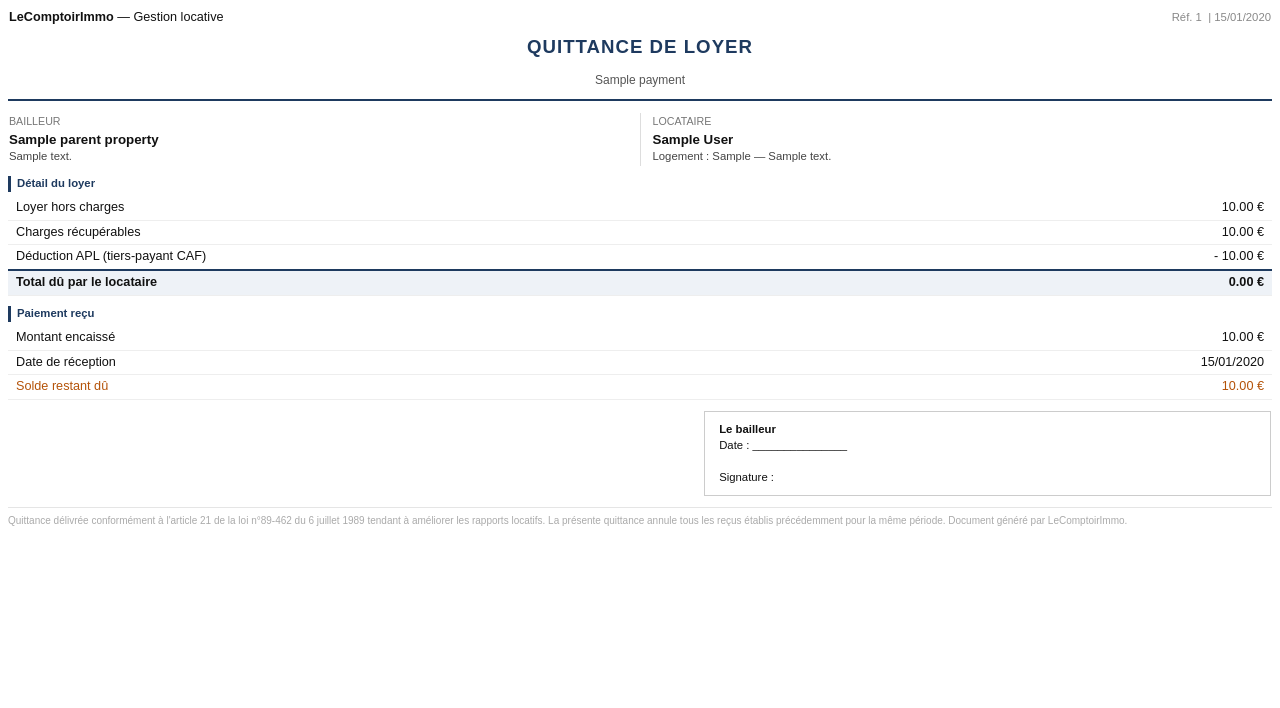
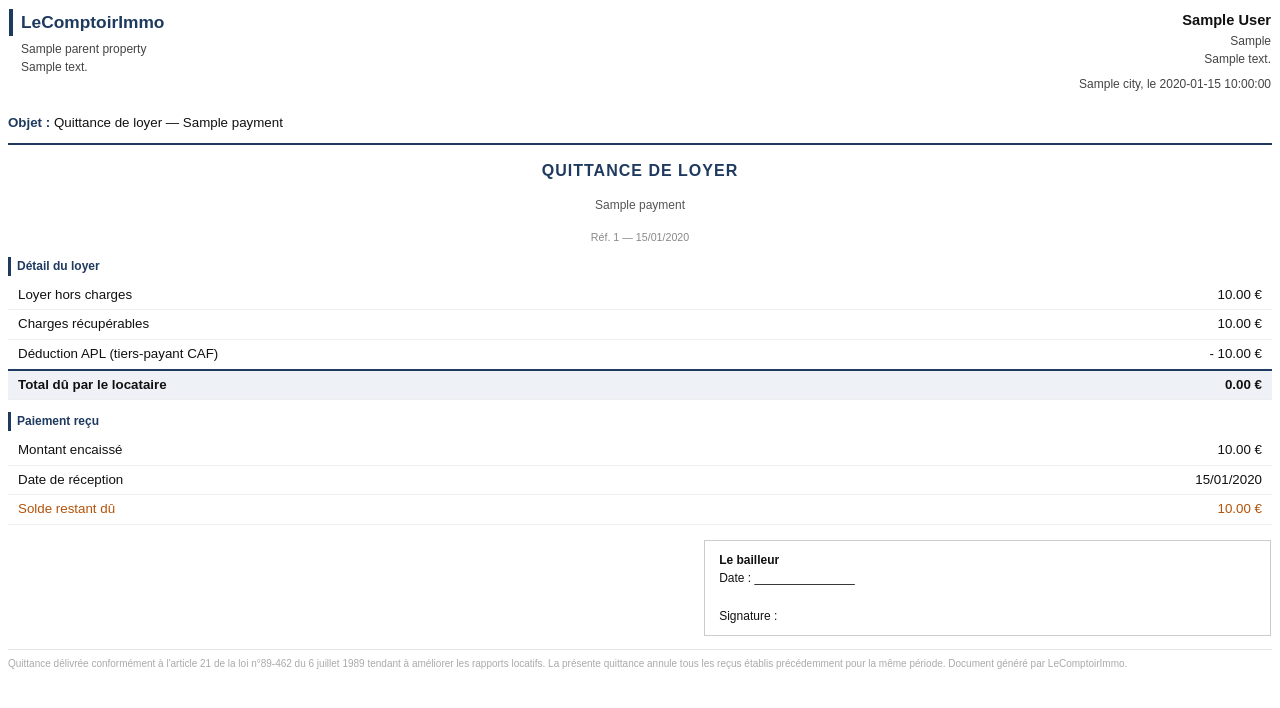
Before and after one commit to service-lecomptoir/LeComptoirImmo, a Python web app: template backend/app/templates/quittance.html.j2 in a window 1280 px wide. Shown: the top 708 px of the page. Run offline with Jinja, Linux system fonts and the light colour scheme; the template is opened without the code that fills it: most values are stand-ins (such as "Sample title", 1, 10 or a date in 2020).

Commit message:
feat(templates): format lettre française pour avis d''échéance et quittance
- Logo + expéditeur en haut à gauche, destinataire en haut à droite (gras)
- Ville et date du jour à droite, objet aligné à gauche
- Plus d''espacement (marges 2cm x 2.5cm, line-height 1.55, padding cellules)
- Ajout variable today (date FR) dans les contextes pdf_service et payments
- Suppression du fond blanc en en-tête, design épuré une page A4

```diff
--- a/backend/app/templates/quittance.html.j2
+++ b/backend/app/templates/quittance.html.j2
@@ -3,66 +3,90 @@
 <head>
   <meta charset="UTF-8">
   <style>
-    @page { size: A4; margin: 1.5cm 2cm; }
-    body { font-family: Arial, sans-serif; font-size: 9.5pt; color: #111; line-height: 1.4; }
+    @page { size: A4; margin: 2cm 2.5cm; }
+    body { font-family: Arial, sans-serif; font-size: 10pt; color: #111; line-height: 1.55; }
     table { width: 100%; border-collapse: collapse; }
-    h1 { font-size: 14pt; text-align: center; text-transform: uppercase; letter-spacing: 1px; margin: 6px 0 2px 0; color: #1e3a5f; }
-    .subtitle { text-align: center; font-size: 9pt; color: #555; margin-bottom: 10px; }
-    hr { border: none; border-top: 2px solid #1e3a5f; margin: 8px 0 12px 0; }
-    .ref-line { font-size: 8.5pt; color: #888; }
-    .lbl { font-size: 8pt; color: #777; text-transform: uppercase; margin-bottom: 2px; }
-    .pname { font-weight: bold; font-size: 10pt; }
-    .pdetail { font-size: 8.5pt; color: #444; }
-    .sec { font-size: 8.5pt; font-weight: bold; color: #1e3a5f; border-left: 3px solid #1e3a5f; padding-left: 6px; margin: 10px 0 4px 0; }
-    .amt td { padding: 3px 8px; border-bottom: 1px solid #eee; font-size: 9.5pt; }
+
+    /* ── En-tête lettre ── */
+    .logo-name { font-size: 13pt; font-weight: bold; color: #1e3a5f; border-left: 4px solid #1e3a5f; padding-left: 8px; }
+    .sender-info { font-size: 9pt; color: #444; padding-left: 12px; margin-top: 4px; }
+    .recipient-name { font-size: 11pt; font-weight: bold; color: #111; text-align: right; }
+    .recipient-info { font-size: 9pt; color: #444; text-align: right; }
+    .city-date { font-size: 9pt; color: #444; text-align: right; margin-top: 6px; }
+
+    /* ── Objet ── */
+    .objet { font-size: 10pt; margin-top: 18px; margin-bottom: 4px; }
+    .objet strong { color: #1e3a5f; }
+
+    hr { border: none; border-top: 2px solid #1e3a5f; margin: 10px 0 14px 0; }
+
+    /* ── Titre centré ── */
+    h1 { font-size: 12pt; text-align: center; text-transform: uppercase; letter-spacing: 1px; color: #1e3a5f; margin: 0 0 4px 0; }
+    .subtitle { text-align: center; font-size: 9pt; color: #555; margin-bottom: 14px; }
+    .ref-line { text-align: center; font-size: 8pt; color: #888; margin-bottom: 12px; }
+
+    /* ── Tableaux montants ── */
+    .sec { font-size: 9pt; font-weight: bold; color: #1e3a5f; border-left: 3px solid #1e3a5f; padding-left: 6px; margin: 12px 0 5px 0; }
+    .amt td { padding: 4px 10px; border-bottom: 1px solid #eee; font-size: 10pt; }
     .amt td.r { text-align: right; }
     .amt tr.tot td { font-weight: bold; background: #eef2f7; border-top: 2px solid #1e3a5f; }
-    .paid { background: #dcfce7; color: #166534; font-weight: bold; padding: 5px 10px; margin: 8px 0; font-size: 9.5pt; }
-    .partial { background: #fef9c3; color: #b45309; font-weight: bold; padding: 5px 10px; margin: 8px 0; font-size: 9.5pt; }
-    .sign-box { border: 1px solid #ccc; padding: 10px 14px; font-size: 8.5pt; }
-    .legal { font-size: 7.5pt; color: #aaa; margin-top: 10px; border-top: 1px solid #e5e5e5; padding-top: 6px; }
+
+    /* ── Statut paiement ── */
+    .paid { background: #dcfce7; color: #166534; font-weight: bold; padding: 6px 10px; margin: 10px 0; font-size: 10pt; text-align: center; }
+    .partial { background: #fef9c3; color: #b45309; font-weight: bold; padding: 6px 10px; margin: 10px 0; font-size: 10pt; text-align: center; }
+
+    /* ── Signature ── */
+    .sign-box { border: 1px solid #ccc; padding: 10px 14px; font-size: 9pt; }
+
+    /* ── Pied ── */
+    .legal { font-size: 7.5pt; color: #aaa; margin-top: 12px; border-top: 1px solid #e5e5e5; padding-top: 6px; }
   </style>
 </head>
 <body>
 
-  <table>
+  <!-- ── En-tête lettre (logo gauche / destinataire droite) ── -->
+  <table style="margin-bottom: 14px;">
     <tr>
-      <td><strong>LeComptoirImmo</strong> — Gestion locative</td>
-      <td style="text-align:right;" class="ref-line">
-        Réf.&nbsp;{{ payment.id | string | truncate(8, end='') }}
-        &nbsp;|&nbsp;{{ payment.updated_at.strftime('%d/%m/%Y') }}
+      <td style="width: 52%; vertical-align: top; padding-right: 16px;">
+        <div class="logo-name">LeComptoirImmo</div>
+        <div class="sender-info">
+          {% if payment.lease and payment.lease.parent_property %}
+          {{ payment.lease.parent_property.name }}<br>
+          {{ payment.lease.parent_property.full_address }}
+          {% else %}
+          Gestion locative
+          {% endif %}
+        </div>
+      </td>
+      <td style="width: 48%; vertical-align: top; padding-left: 16px;">
+        <div class="recipient-name">{{ payment.tenant.full_name if payment.tenant else '—' }}</div>
+        <div class="recipient-info">
+          {{ payment.unit.unit_ref if payment.unit else '' }}<br>
+          {% if payment.lease and payment.lease.parent_property %}
+          {{ payment.lease.parent_property.full_address }}
+          {% endif %}
+        </div>
+        <div class="city-date">
+          {% if payment.lease and payment.lease.parent_property and payment.lease.parent_property.city %}
+          {{ payment.lease.parent_property.city }}, {% endif %}le {{ today }}
+        </div>
       </td>
     </tr>
   </table>
 
+  <!-- ── Objet ── -->
+  <div class="objet">
+    <strong>Objet :</strong> Quittance de loyer — {{ payment.period_label }}
+  </div>
+
+  <hr>
+
+  <!-- ── Titre ── -->
   <h1>Quittance de loyer</h1>
   <p class="subtitle">{{ payment.period_label }}</p>
-  <hr>
+  <p class="ref-line">Réf. {{ payment.id | string | truncate(8, end='') }} — {{ payment.updated_at.strftime('%d/%m/%Y') }}</p>
 
-  <table style="margin-bottom:10px;">
-    <tr>
-      <td style="width:50%; vertical-align:top; padding-right:12px; border-right:1px solid #ddd;">
-        <div class="lbl">Bailleur</div>
-        {% if payment.lease and payment.lease.parent_property %}
-        <div class="pname">{{ payment.lease.parent_property.name }}</div>
-        <div class="pdetail">{{ payment.lease.parent_property.full_address }}</div>
-        {% else %}
-        <div class="pname">—</div>
-        {% endif %}
-      </td>
-      <td style="width:50%; vertical-align:top; padding-left:12px;">
-        <div class="lbl">Locataire</div>
-        <div class="pname">{{ payment.tenant.full_name if payment.tenant else '—' }}</div>
-        {% if payment.lease and payment.lease.parent_property %}
-        <div class="pdetail">
-          Logement : {{ payment.unit.unit_ref if payment.unit else '—' }}
-          — {{ payment.lease.parent_property.full_address }}
-        </div>
-        {% endif %}
-      </td>
-    </tr>
-  </table>
-
+  <!-- ── Loyer ── -->
   <div class="sec">Détail du loyer</div>
   <table class="amt">
     <tr><td>Loyer hors charges</td><td class="r">{{ "%.2f" | format(payment.amount_rent | float) }} €</td></tr>
@@ -73,6 +97,7 @@
     <tr class="tot"><td>Total dû par le locataire</td><td class="r">{{ "%.2f" | format(payment.amount_due | float) }} €</td></tr>
   </table>
 
+  <!-- ── Paiement reçu ── -->
   <div class="sec">Paiement reçu</div>
   <table class="amt">
     <tr><td>Montant encaissé</td><td class="r">{{ "%.2f" | format(payment.amount_paid | float) }} €</td></tr>
@@ -98,10 +123,11 @@
   <div class="partial">Paiement partiel</div>
   {% endif %}
 
-  <table style="margin-top:10px;">
+  <!-- ── Signature ── -->
+  <table style="margin-top: 14px;">
     <tr>
-      <td style="width:55%;"></td>
-      <td style="width:45%;">
+      <td style="width: 55%;"></td>
+      <td style="width: 45%;">
         <div class="sign-box">
           <strong>Le bailleur</strong><br>
           Date : _______________<br><br>
```
Also changed, not shown: backend/app/api/v1/payments.py (+7 -1 lines), backend/app/services/pdf_service.py (+7 -0 lines), backend/app/templates/avis_echeance.html.j2 (+77 -63 lines).
